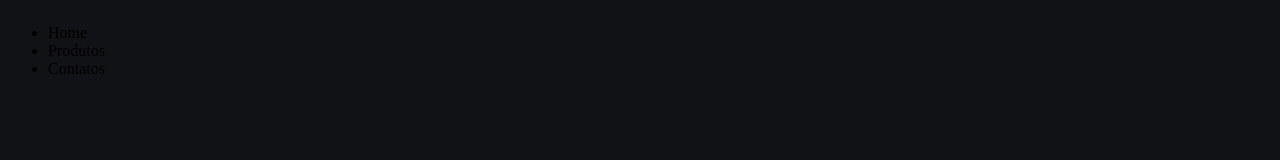
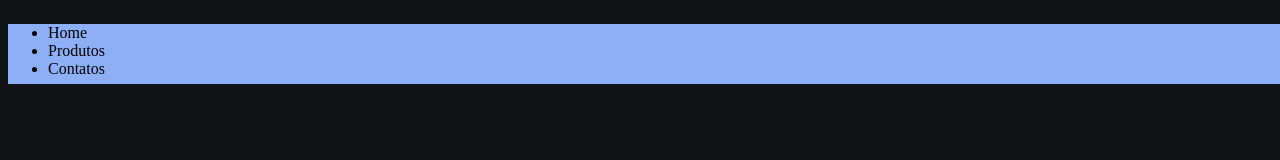
Before and after one commit to ana-beatriz-monteiro/tagsSemanticas, a plain HTML site: page index.html in a window 1280 px wide. Drawn offline with Linux system fonts and the light colour scheme.

Commit message:
cor de fundo das palavras

```diff
--- a/css/style.css
+++ b/css/style.css
@@ -4,3 +4,10 @@ body{
     height: 100%;
     background-color: rgb(17, 18, 22);
 }
+
+header{
+    position: relative;
+    width: 100%;
+    height: 60px;
+    background-color: rgb(140, 175, 245);
+}
```
